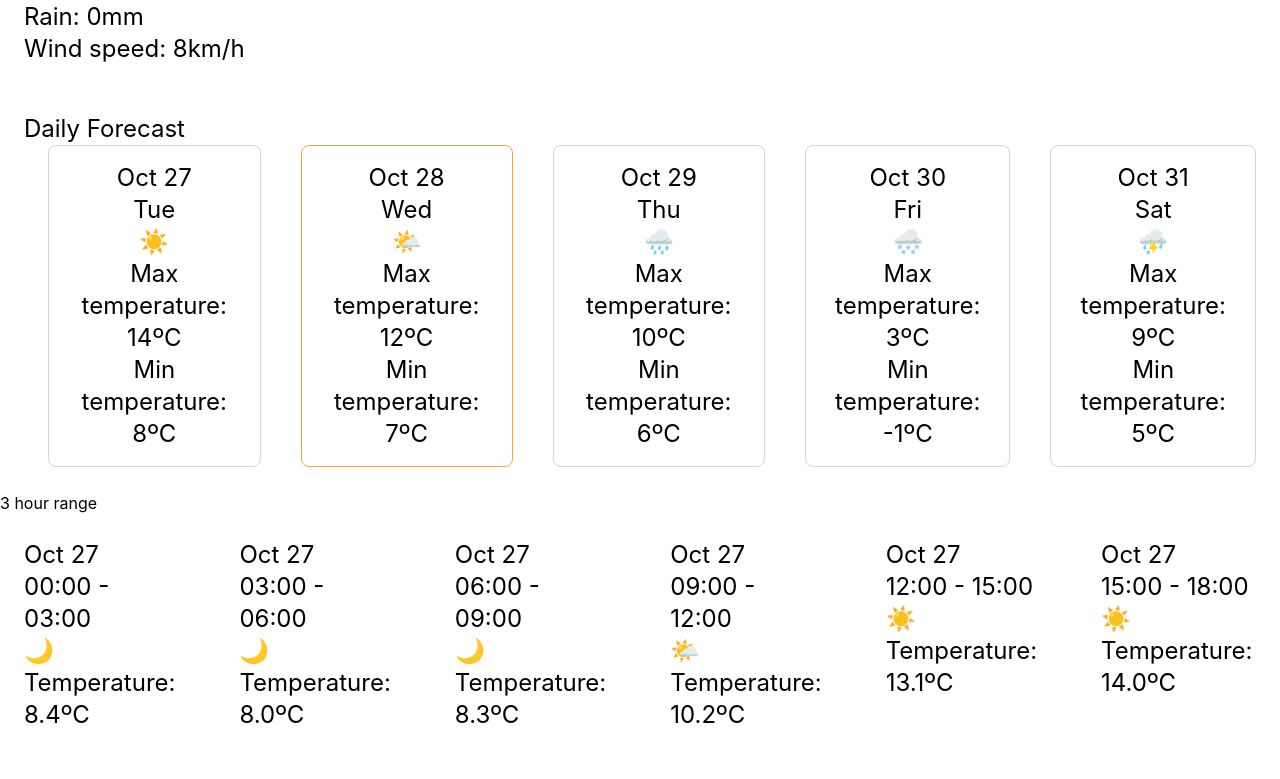
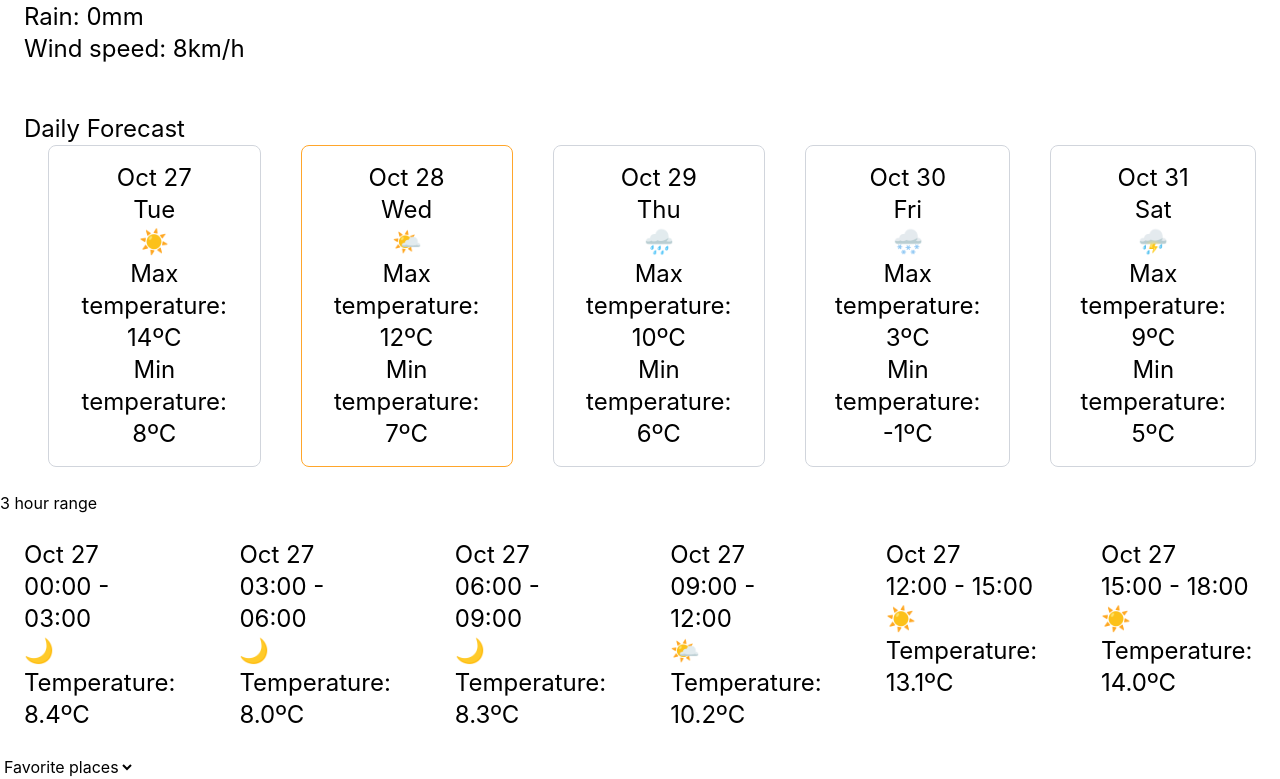
Before and after one commit to nakatanisae/Weather-app, a React (Vite) app in the folder react-app/: page / in a window 1280 px wide. Shown: the part 275-1054 px from the top of the page. Before the commit the page ends 1030 px from the top, so only its background shows below. Built offline with nearby package versions, Linux system fonts and the light colour scheme.

Commit message:
Add FacoriteSelect component

```diff
--- a/react-app/src/App.jsx
+++ b/react-app/src/App.jsx
@@ -1,8 +1,9 @@
 import CurrentWeather from './components/CurrentWeather'
 import DailyForecast from './components/DailyForecast'
 import HourlyForecast from './components/HourlyForecast'
-import { dummyWeather, dummyLocations } from './data/dummyWeather'
+import { dummyWeather, dummyLocations, dummyFavorites } from './data/dummyWeather'
 import SearchBar from './components/SearchBar'
+import FavoriteSelect from './components/FavoriteSelect'
 
 function App() {
   return (
@@ -29,6 +30,11 @@ function App() {
         hours={dummyWeather.hourly}
       />
 
+      <FavoriteSelect
+        favorites = {dummyFavorites}
+        onSelect={(city) => console.log(city)}
+      />
+
     </main>
   )
 }
--- /dev/null
+++ b/react-app/src/components/FavoriteSelect.jsx
@@ -0,0 +1,17 @@
+function FavoriteSelect({ favorites, onSelect }) {
+    return (
+
+        <select
+            defaultValue=""
+            onChange={(e) => onSelect(e.target.value)}>
+
+
+            <option value="" disabled>Favorite places</option>
+            {favorites.map((favorite) => (
+                <option key={favorite.city} value={favorite.city}>{favorite.city}</option>
+            ))}
+        </select>
+    )
+}
+
+export default FavoriteSelect
--- a/react-app/src/data/dummyWeather.js
+++ b/react-app/src/data/dummyWeather.js
@@ -26,3 +26,10 @@ export const dummyLocations = [
   { name: "Toronto Island", city: "Toronto", administrative: "Ontario", country: "Canada", lat: 43.6228, lng: -79.3784 },
   { name: "Vancouver", city: "Vancouver", administrative: "British Columbia", country: "Canada", lat: 49.2608724, lng: -123.1139529 },
 ]
+
+// Dummy favorite places
+export const dummyFavorites = [
+  { city: "Vancouver", region: "British Columbia - Canada", lat: 49.2608724, lng: -123.1139529 },
+  { city: "Toronto", region: "Ontario - Canada", lat: 43.6534817, lng: -79.3839347 },
+  { city: "Montreal", region: "Quebec - Canada", lat: 45.5031824, lng: -73.5698065 },
+]
```
